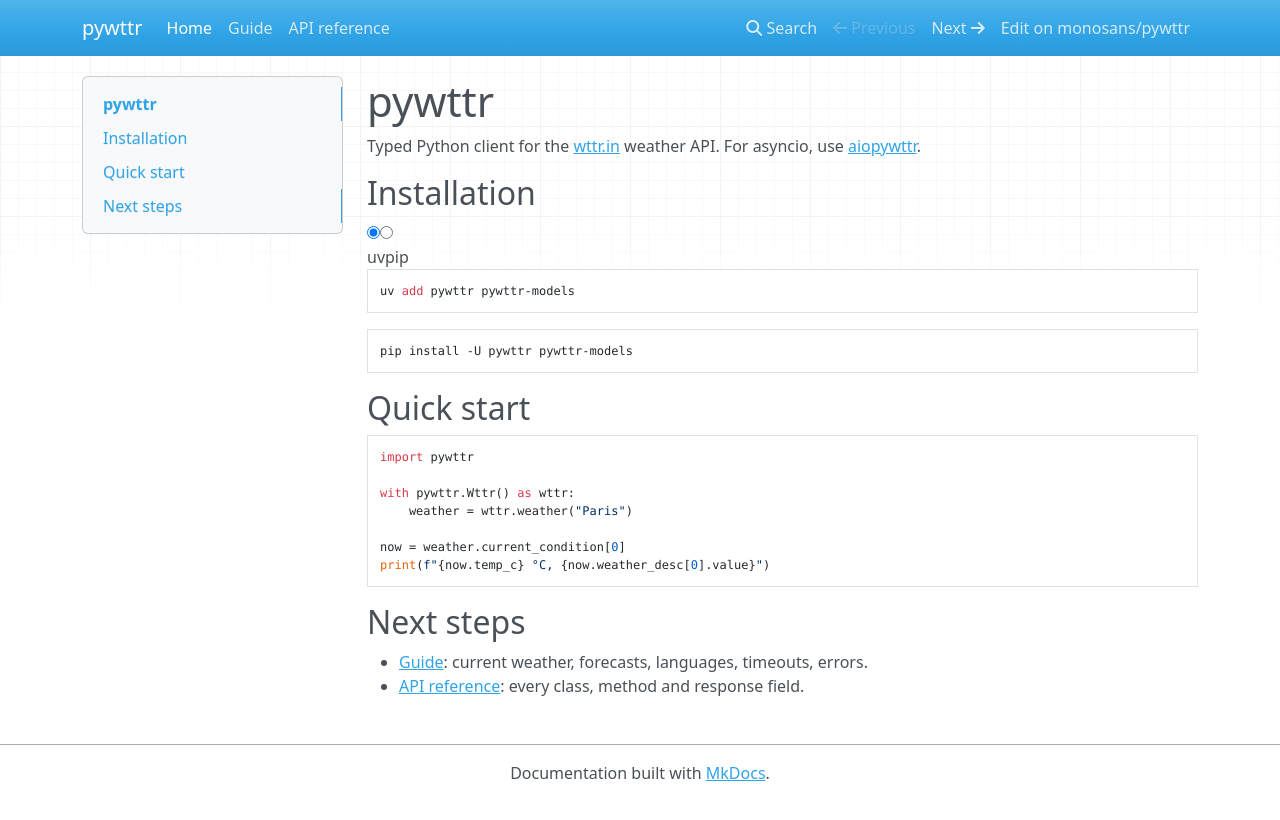
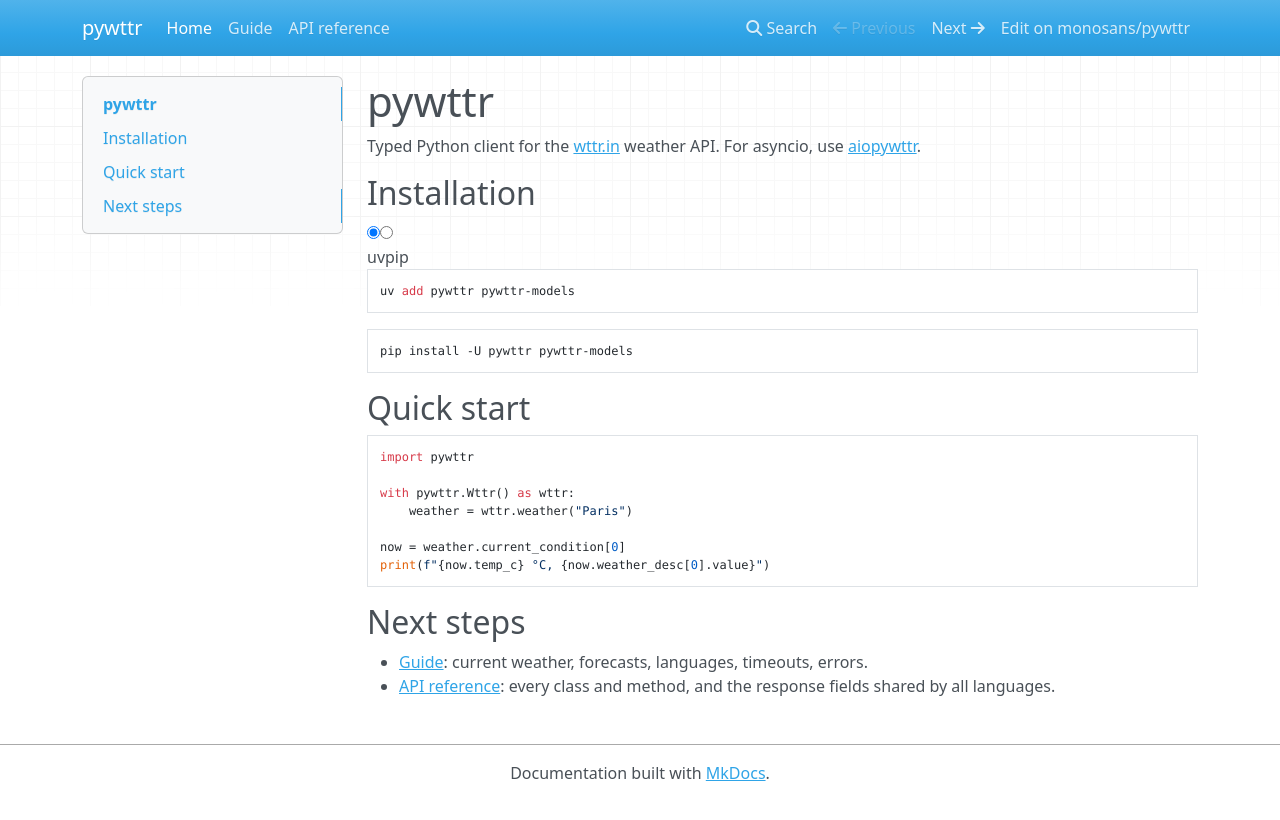
Before and after one commit to monosans/pywttr, an MkDocs documentation site: the page built from docs/index.md, in a window 1280 px wide. Shown: the top 820 px of the page. Built offline with MkDocs 1.6.1, drawn with Linux system fonts in a browser that asks for light colours; nearby versions of some CDN libraries.

Commit message:
docs: say which response fields the API reference covers, lock pywttr-models 2.0.10

```diff
--- a/docs/index.md
+++ b/docs/index.md
@@ -31,4 +31,4 @@
 ## Next steps
 
 - [Guide](guide.md): current weather, forecasts, languages, timeouts, errors.
-- [API reference](api.md): every class, method and response field.
+- [API reference](api.md): every class and method, and the response fields shared by all languages.
```
Also changed, not shown: docs/api.md (+2 -0 lines), 1 other file.
